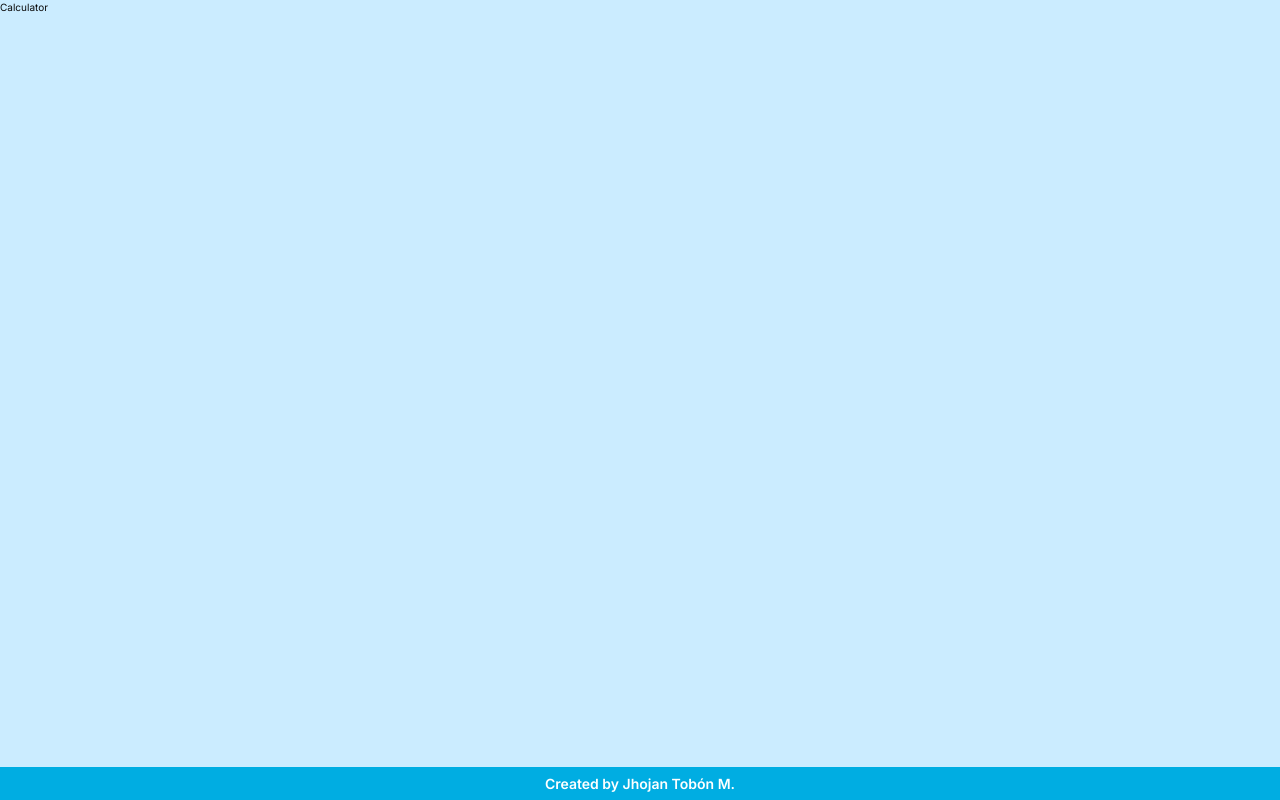
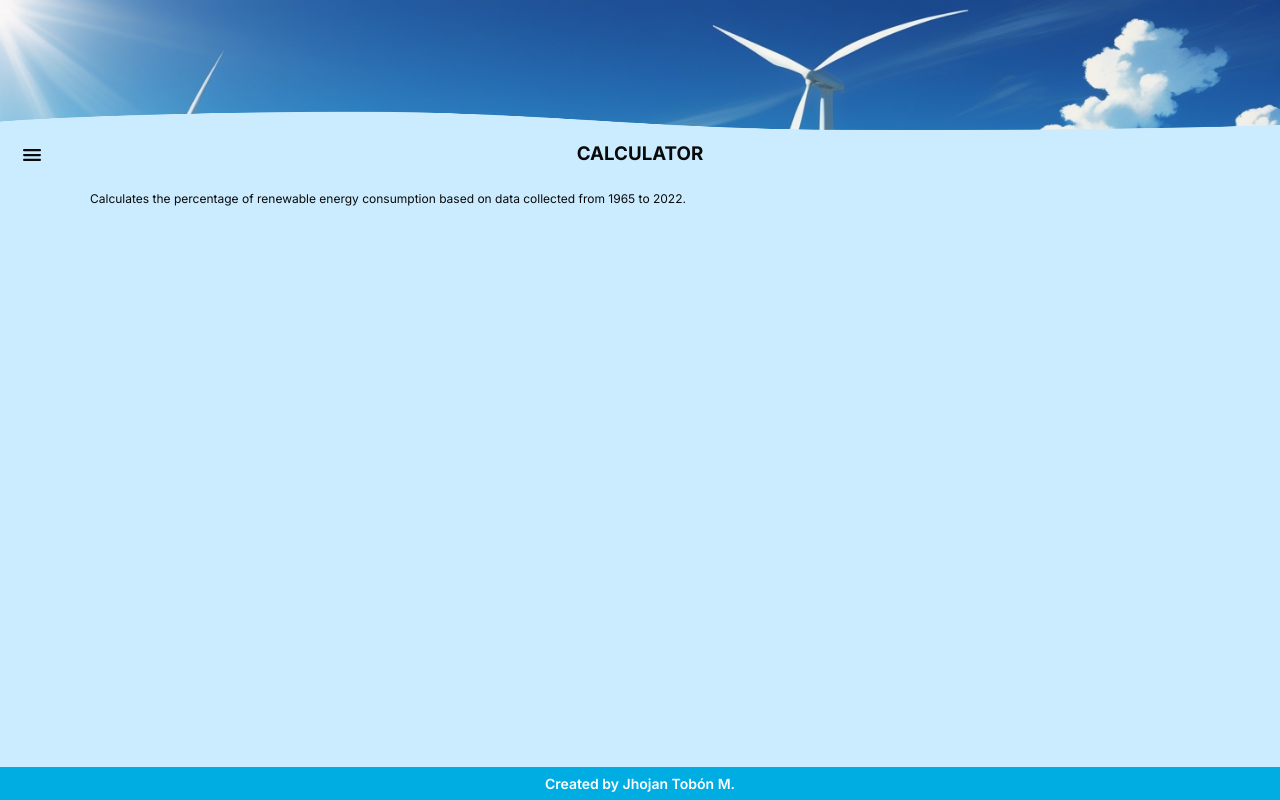
Before and after one commit to jhojantobonm/rei-app, a React (Vite) app: page /calculator in a window 1280 px wide. Built offline with nearby package versions, Linux system fonts and the light colour scheme.

Commit message:
📄 Create Calculator.tsx and styles and added into de router

```diff
--- a/src/App.tsx
+++ b/src/App.tsx
@@ -5,6 +5,8 @@ import { useContextApp } from "./context/useContextApp"
 import { Route, Routes } from "react-router-dom";
 import { FooterApp } from "./components/FooterApp";
 import { Data } from "./pages/Data";
+import { Calculator } from "./pages/Calculator";
+
 
 function App() {
   const {isMenuOpen} = useContextApp();
@@ -14,7 +16,7 @@ function App() {
       <Routes>
         <Route path="/" element={<Home/>}/>
         <Route path="/data" element={<Data/>}/>
-        <Route path="/calculator" element={<div>Calculator</div>}/>
+        <Route path="/calculator" element={<Calculator/>}/>
         <Route path="/dashboard" element={<div>Dashboard</div>}/>
         <Route path="*" element={<Home/>}/>
       </Routes>
--- /dev/null
+++ b/src/pages/Calculator.tsx
@@ -0,0 +1,21 @@
+import { HeaderApp } from '../components/HeaderApp'
+import './Calculator.css'
+
+
+export const Calculator = () => {
+  return (
+  <>
+    <HeaderApp title='CALCULATOR'/>
+    <main>
+        <section data-testid='calculator-container'
+          className='p-10 pb-24 md:pl-[9rem] md:pr-[9rem]'
+        >
+        <p className='text-[1.2rem]'>Calculates the percentage of renewable energy consumption based on data collected from 1965 to 2022.</p>
+
+
+        </section>
+    </main>
+  </>
+
+  )
+}
```
Also changed, not shown: src/pages/Calculator.css (added).
